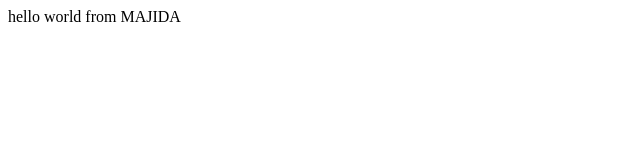
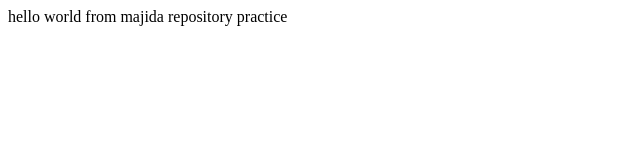
Before and after one commit to majidashaikh/bootcamp411, a plain HTML site: page index.html in a window 1280 px wide. Shown: the whole page, without its empty margins (0-640 px from the left). Drawn offline with Linux system fonts and the light colour scheme.

Commit message:
Update index.html

```diff
--- a/index.html
+++ b/index.html
@@ -6,6 +6,7 @@
     <title>Document</title>
 </head>
 <body>
-    hello world from MAJIDA
+    hello world from majida
+    repository practice
 </body>
 </html>
```
